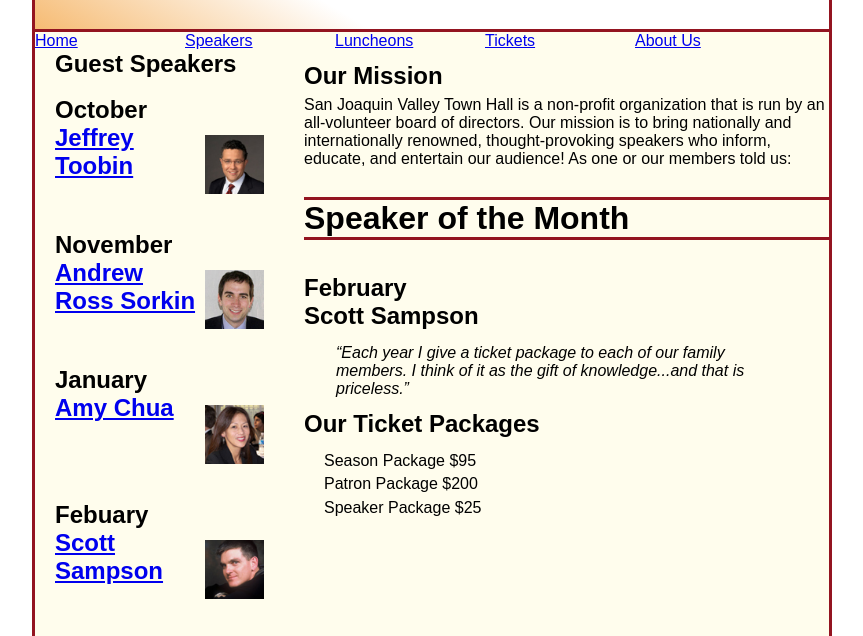
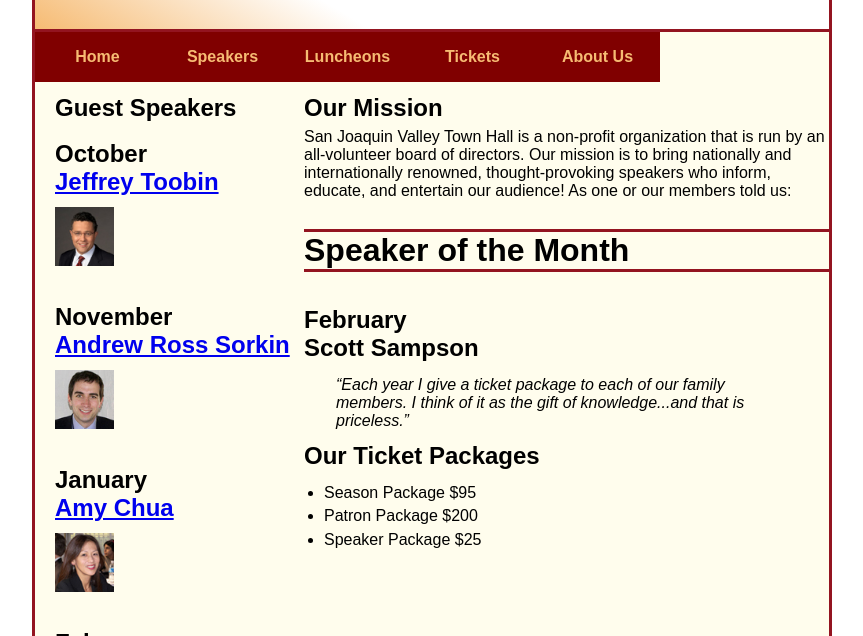
Before and after one commit to aaf33/A13, a plain HTML site: page index.html in a window 1280 px wide. Shown: the part 164-800 px from the top of the page, without its empty margins (208-1071 px from the left). Drawn offline with Linux system fonts and the light colour scheme.

Commit message:
-added files

```diff
--- a/index.html
+++ b/index.html
@@ -14,13 +14,22 @@
 	<h2>San Joaquin Valley Town Hall</h2>
 	<h3>Celebrating our <span class="shadow">75<sup>th</sup></span> year</h3>
 </header>
-<ul id="nav_menu">
-	<li><a href="index.html" class="current">Home</a></li>
-	<li><a href="index.html">Speakers</a></li>
-	<li><a href="index.html">Luncheons</a></li>
-	<li><a href="index.html">Tickets</a></li>
-	<li><a href="index.html">About Us</a></li>
+<nav id="nav_menu">
+<ul>
+	<li><a href="#" class="current">Home</a></li>
+	<li><a href="#">Speakers</a></li>
+	<li><a href="#">Luncheons</a></li>
+	<li><a href="#">Tickets</a></li>
+	<li><a href="#">About Us</a>
+		<ul>
+			<li><a href="#">Our History</a></li>
+			<li><a href="#">Board of Directors</a></li>
+			<li><a href="#">Past Speakers</a></li>
+			<li><a href="#">Contact Information</a></li>
+		</ul>
+	</li>
 </ul>
+</nav>
 <main>
 	<section>
 		<h2>Our Mission</h2>
--- a/styles/main.css
+++ b/styles/main.css
@@ -1,4 +1,6 @@
 /* the styles for the elements */
+
+
 body {
 	font-family: Arial, Helvetica, sans-serif;
 	/* text/font - size */
@@ -10,21 +12,6 @@ body {
 	border: 3px solid #931420;
 	/* ----STEP- 3 ---- */
 	background-color: #fffded;
-}
-
-ul {
-	list-style-type: none;
-}
-
-ul li {
-
-}
-
-a {
-	float: left;
-	display:block;
-	width: 150px;
-	align-content: center;
 }
 
 section {
@@ -64,6 +51,52 @@ header {
 main h1 {
 	border-top: 3px solid #931420;
 	border-bottom: 3px solid #931420;
+}
+
+#nav_menu ul {
+	list-style-type: none;
+	position:relative;
+	margin: 0;
+	padding: 0;
+}
+
+#nav_menu ul li {
+	float: left;
+}
+
+#nav_menu ul ul {
+	display:none;
+	position:absolute;
+	top:100%;
+}
+
+#nav_menu ul li a {
+	display:block;
+	width: 125px;
+	padding:1em 1em;
+	text-align:center;
+	text-decoration: none;
+	background-color: #800000;
+	color: #f6bb73;
+	font-weight:bold;
+}
+
+#nav_menu ul lu a.current {
+	color:yellow;
+}
+
+#nav_menu ul ul li {
+	float:none;
+}
+
+#nav_menu ul li:hover > ul {
+	display:block;
+}
+
+#nav_menu>ul::after {
+	content: "";
+	display: block;
+	clear:both;
 }
 
 /* ----STEP- 7 ---- */
```
